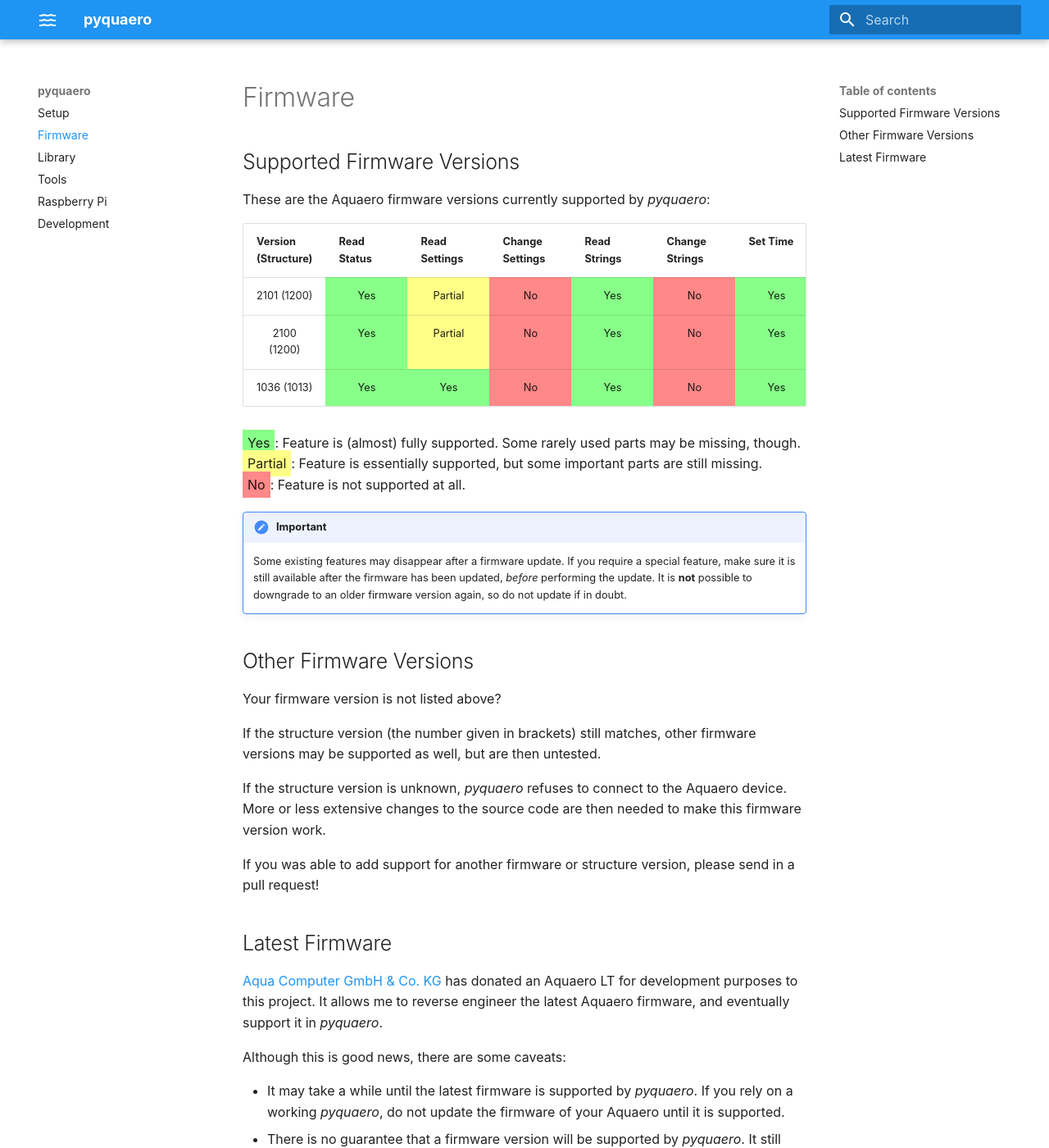
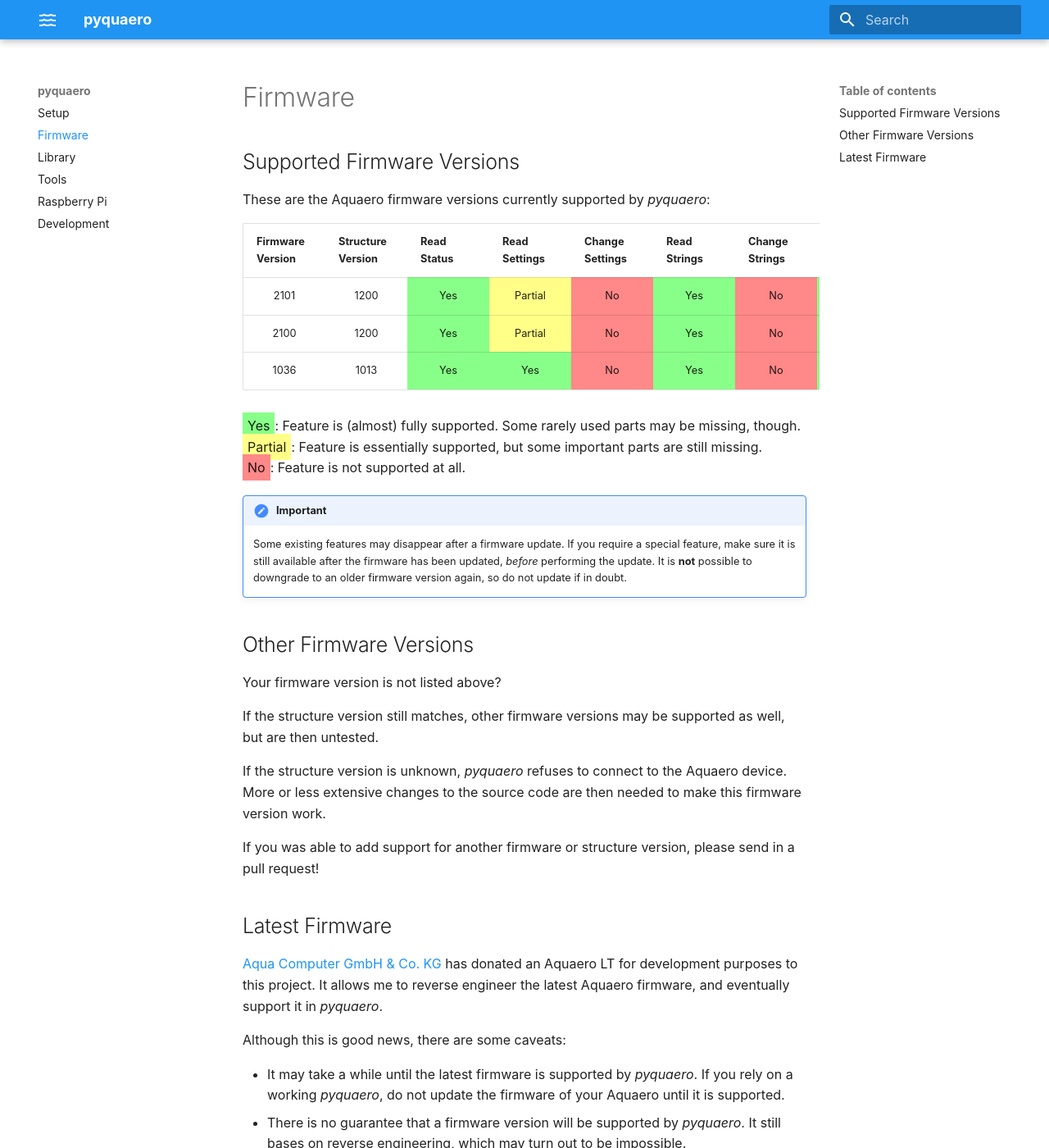
Before and after one commit to shred/pyquaero, an MkDocs documentation site: the page built from docs/firmware.md, in a window 1280 px wide and 1400 px high. Shown: the whole window at 82% size. Built offline with MkDocs 1.6.1 and Material for MkDocs 9.7.7, drawn with Linux system fonts in a browser that asks for light colours.

Commit message:
Layout fixes

```diff
--- a/docs/css/firmware.css
+++ b/docs/css/firmware.css
@@ -1,6 +1,6 @@
 
-.firmware .md-typeset__table {
-  display: block;
+.firmware table {
+  table-layout: fixed;
 }
 
 .firmware td {
--- a/docs/firmware.md
+++ b/docs/firmware.md
@@ -8,7 +8,8 @@
 <table>
 <thead>
 <tr>
-  <th>Version (Structure)</th>
+  <th>Firmware Version</th>
+  <th>Structure Version</th>
   <th>Read Status</th>
   <th>Read Settings</th>
   <th>Change Settings</th>
@@ -19,7 +20,8 @@
 </thead>
 <tbody>
 <tr>
-  <td>2101 (1200)</td>
+  <td>2101</td>
+  <td>1200</td>
   <td class="fw-yes">Yes</td>
   <td class="fw-part">Partial</td>
   <td class="fw-no">No</td>
@@ -28,7 +30,8 @@
   <td class="fw-yes">Yes</td>
 </tr>
 <tr>
-  <td>2100 (1200)</td>
+  <td>2100</td>
+  <td>1200</td>
   <td class="fw-yes">Yes</td>
   <td class="fw-part">Partial</td>
   <td class="fw-no">No</td>
@@ -37,7 +40,8 @@
   <td class="fw-yes">Yes</td>
 </tr>
 <tr>
-  <td>1036 (1013)</td>
+  <td>1036</td>
+  <td>1013</td>
   <td class="fw-yes">Yes</td>
   <td class="fw-yes">Yes</td>
   <td class="fw-no">No</td>
@@ -60,7 +64,7 @@
 
 Your firmware version is not listed above?
 
-If the structure version (the number given in brackets) still matches, other firmware versions may be supported as well, but are then untested.
+If the structure version still matches, other firmware versions may be supported as well, but are then untested.
 
 If the structure version is unknown, _pyquaero_ refuses to connect to the Aquaero device. More or less extensive changes to the source code are then needed to make this firmware version work.
 
```
